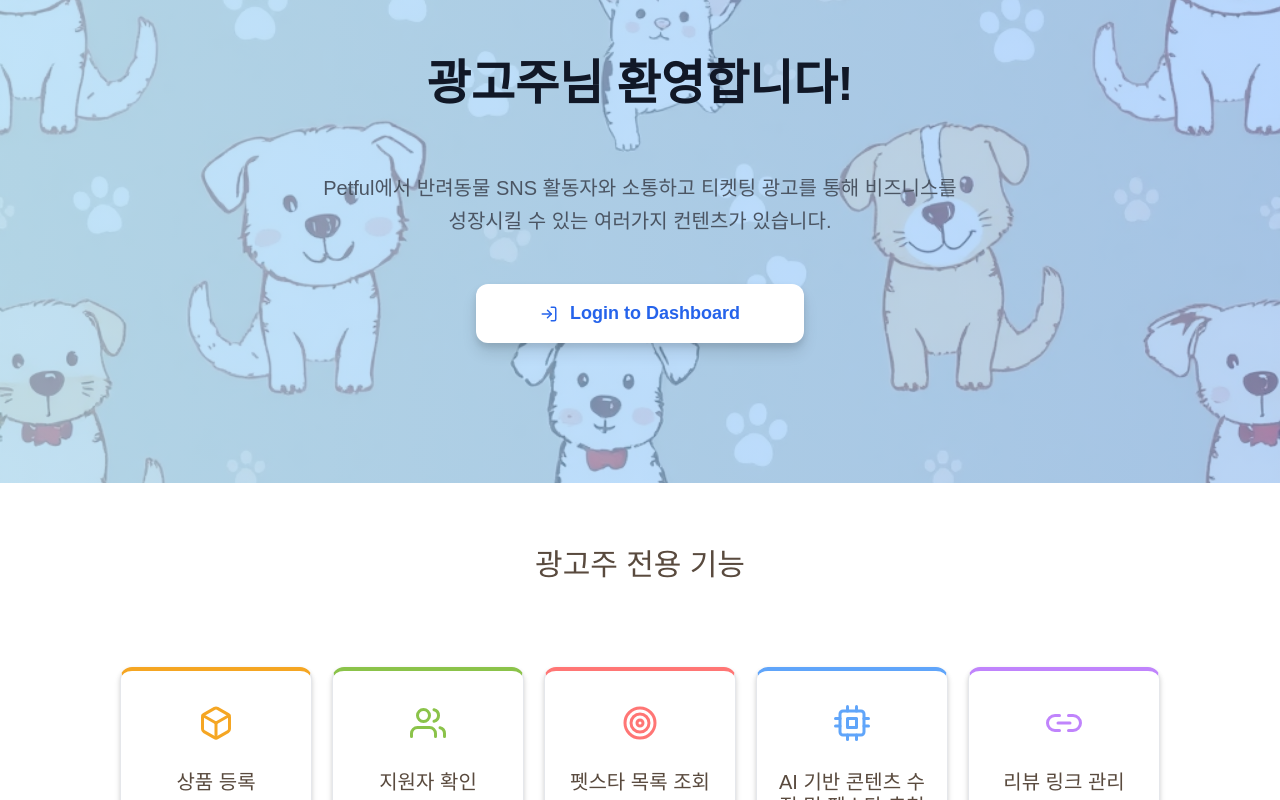
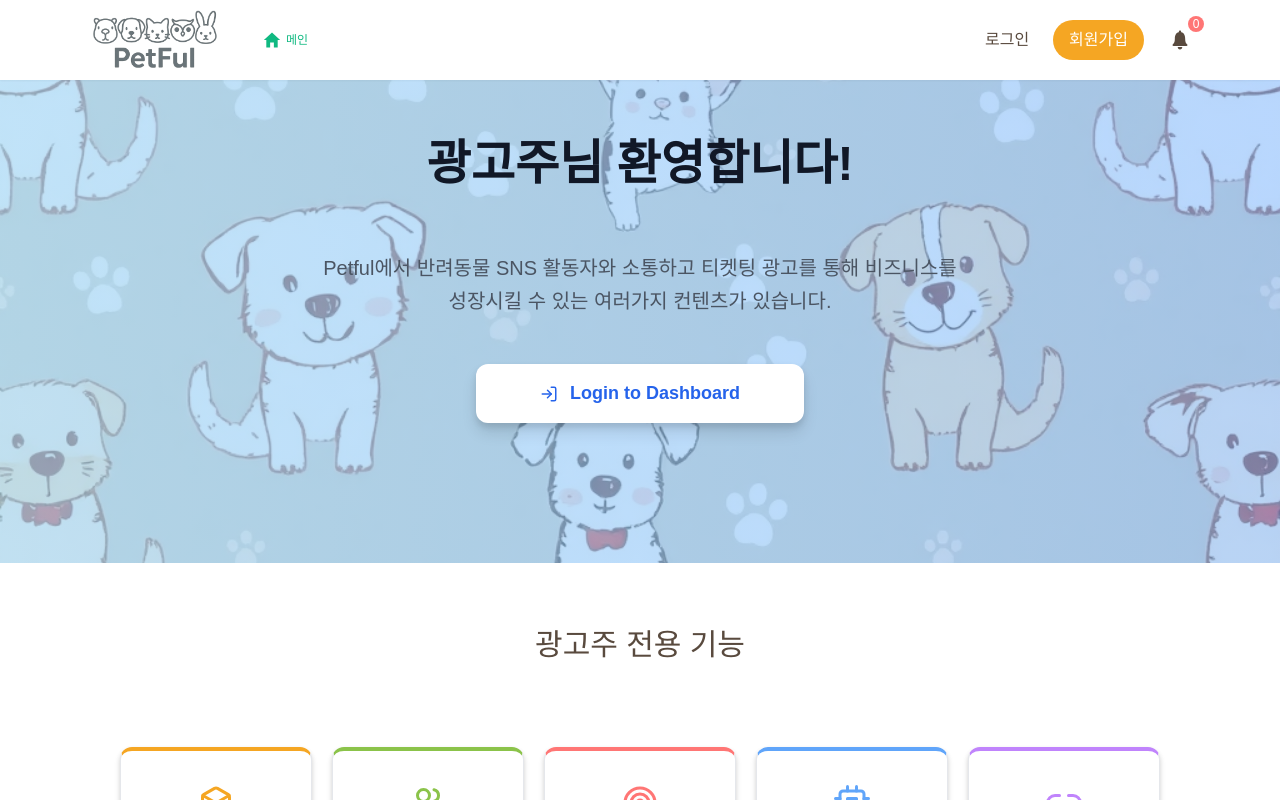
Before and after one commit to backend20250319/BE09-Final-3team-FE, a Next.js app: page /advertiser in a window 1280 px wide. Shown: the top 800 px of the page. Built offline with nearby package versions, Linux system fonts and the light colour scheme; a web font is replaced by a local one.

Commit message:
fix: 광고주 헤더 수정

```diff
--- a/src/app/advertiser/layout.jsx
+++ b/src/app/advertiser/layout.jsx
@@ -9,12 +9,16 @@ export default function RootLayout({ children }) {
   const pathname = usePathname();
 
   if (pathname === "/advertiser") {
-    return <div>{children}</div>;
+    return (
+      <>
+        <Header />
+        <div>{children}</div>
+      </>
+    );
   }
 
   return (
     <>
-      <Header />
       <div className={styles.container}>
         <Sidebar />
         {children}
```
